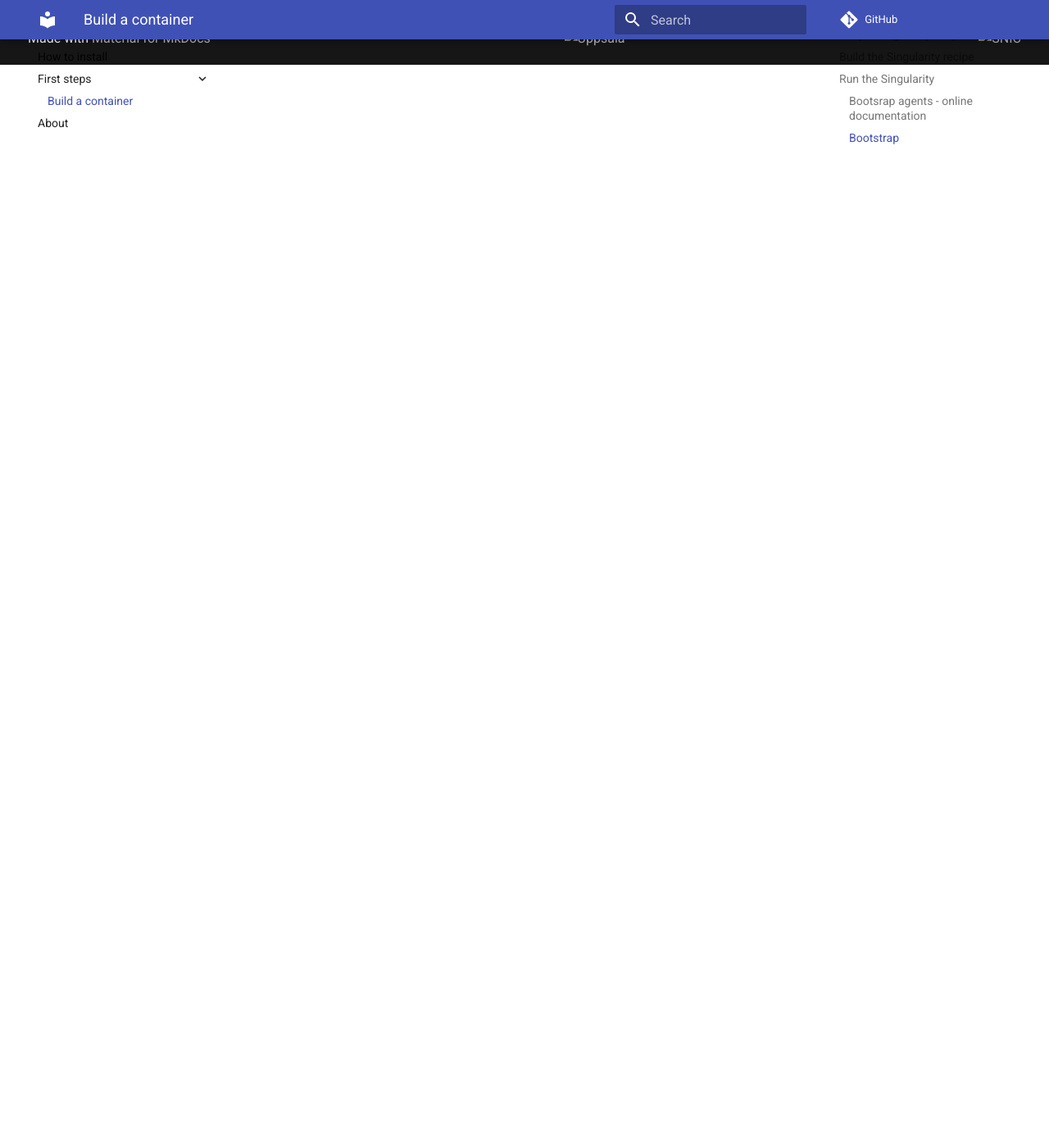
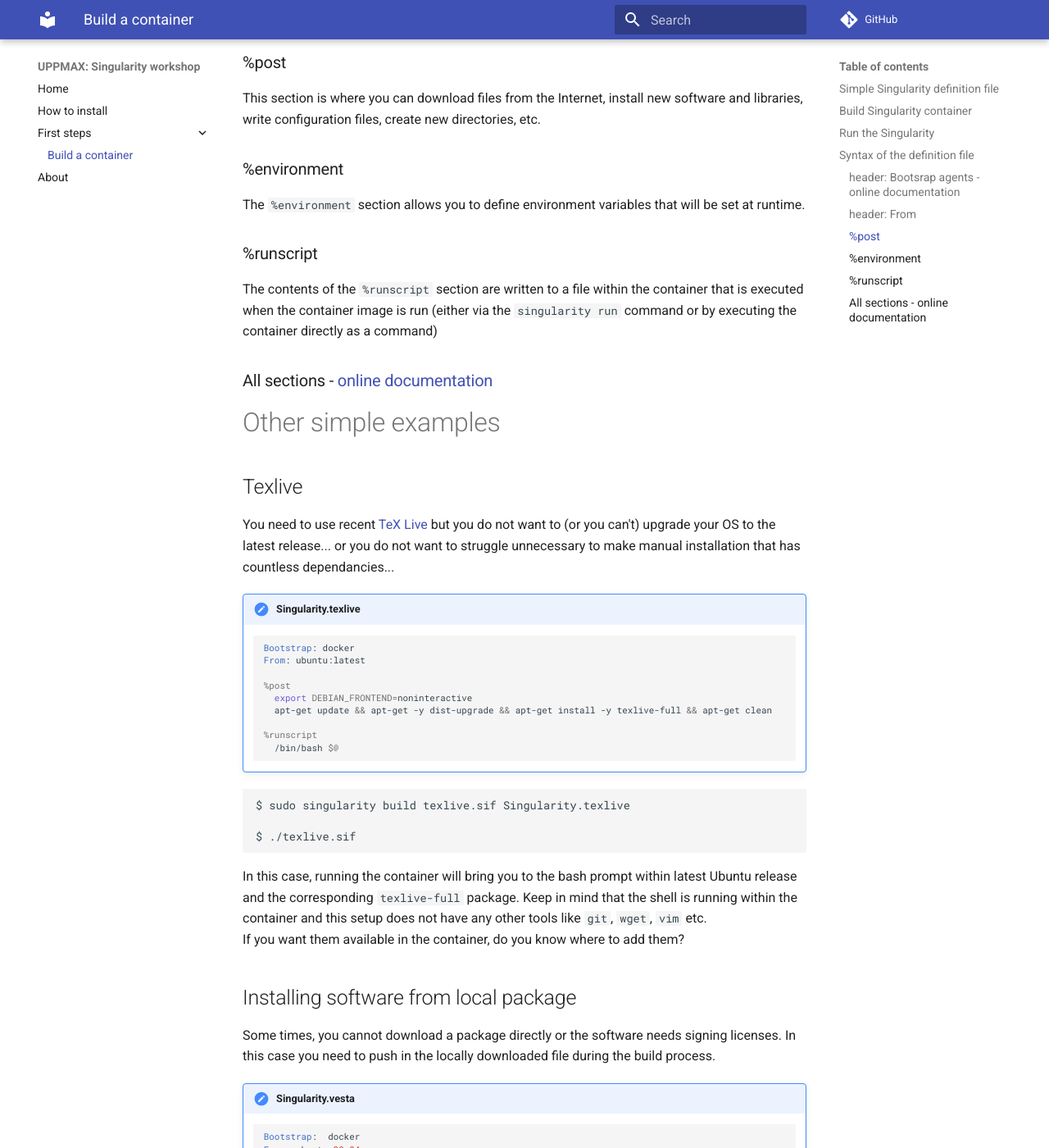
Before and after one commit to pmitev/UPPMAX-Singularity-workshop, an MkDocs documentation site: the page built from docs/build_container.md, in a window 1280 px wide and 1400 px high, scrolled down 1870 px. Shown: the whole window at 82% size. Built offline with MkDocs 1.6.1 and Material for MkDocs 9.7.7, drawn with Linux system fonts in a browser that asks for light colours; comment, search, counter and statistics services are not loaded; before the commit the page ends 1949 px from its top, so only the background shows below that; some of the changed text lies outside the part shown.

Commit message:
build_container

````diff
--- a/docs/build_container.md
+++ b/docs/build_container.md
@@ -1,6 +1,8 @@
 # Building your first container
 
-## Simple Singularity recipe
+In this simple example we will build Singularity container that will run the following programs `fortune | cowsay | lolcat` by installing all necessary libraries and packages withing Ubuntu 16.04 Linux distribution setup.
+
+## Simple Singularity definition file
 
 !!! note "Singularity.lolcow"
     ``` singularity
@@ -19,7 +21,7 @@
       fortune | cowsay | lolcat
     ```
 
-## Build the Singularity recipe
+## Build Singularity container
 
 ``` bash
 $ sudo singularity build lolcow.sif Singularity.lolcow
@@ -58,24 +60,84 @@
                 ||     ||
 
 ```
+**-=>>> Done <<<=-**
 
-### Bootsrap agents - [online documentation](https://sylabs.io/guides/3.7/user-guide/definition_files.html#preferred-bootstrap-agents)
+
+## Syntax of the definition file
+
+### _header_: Bootsrap agents - [online documentation](https://sylabs.io/guides/3.7/user-guide/definition_files.html#preferred-bootstrap-agents)
 - `library` - images hosted on the [Container Library](https://cloud.sylabs.io/library)
 - `docker` - images hosted on [Docker Hub](https://hub.docker.com/)
 - `shub` - images hosted on [Singularity Hub](https://singularityhub.com/)
 - ...
 - Other: `localimage`, `yum`, `debootstrap`, `oci`, `oci-archive`, `docker-daemon`, `docker-archive`, `arch`, `busybox`, `zypper`
 
+### _header_: From
+Depending on the value assigned to `Bootstrap`, other keywords may also be valid in the header. For example, when using the `library` bootstrap agent, the `From` keyword becomes valid.
 
+### %post
+This section is where you can download files from the Internet, install new software and libraries, write configuration files, create new directories, etc.
 
+### %environment
+The `%environment` section allows you to define environment variables that will be set at runtime.
 
+### %runscript
+The contents of the `%runscript` section are written to a file within the container that is executed when the container image is run (either via the `singularity run` command or by executing the container directly as a command)
 
-### Bootstrap
-- **library://** to build from the [Container Library](https://cloud.sylabs.io/library)
-` library://sylabs-jms/testing/lolcow`
-- **docker://** to build from [Docker Hub](https://hub.docker.com/)
-` docker://godlovedc/lolcow`
-- **shub://** to build from [Singularity Hub](https://singularityhub.com/)
-- path to a existing container on your local machine
-- path to a directory to build from a sandbox
-- path to a Singularity definition file
+### All sections - [online documentation](https://sylabs.io/guides/3.7/user-guide/definition_files.html#sections)
+
+# Other simple examples
+
+## Texlive
+You need to use recent [TeX Live](https://www.tug.org/texlive/) but you do not want to (or you can't) upgrade your OS to the latest release... or you do not want to struggle unnecessary to make manual installation that has countless dependancies...
+
+!!! note "Singularity.texlive"
+    ``` singularity
+    Bootstrap: docker
+    From: ubuntu:latest
+
+    %post
+      export DEBIAN_FRONTEND=noninteractive
+      apt-get update && apt-get -y dist-upgrade && apt-get install -y texlive-full && apt-get clean
+
+    %runscript
+      /bin/bash $@
+    ```
+
+``` bash
+$ sudo singularity build texlive.sif Singularity.texlive
+
+$ ./texlive.sif
+```
+In this case, running the container will bring you to the bash prompt within latest Ubuntu release and the corresponding `texlive-full` package. Keep in mind that the shell is running within the container and this setup does not have any other tools like `git`, `wget`, `vim` etc.
+If you want them available in the container, do you know where to add them?
+
+## Installing software from local package
+Some times, you cannot download a package directly or the software needs signing licenses. In this case you need to push in the locally downloaded file during the build process.
+
+!!! note "Singularity.vesta"
+    ``` singularity
+    Bootstrap:  docker
+    From: ubuntu:20.04
+
+    %files
+      VESTA-gtk3.tar.bz2 /
+
+    %post
+      export DEBIAN_FRONTEND=noninteractive
+
+      apt-get update && apt-get -y dist-upgrade && \
+      apt-get install -y libxmu6 libxss1 libxft2 libquadmath0 libpng16-16 bzip2 libgl1-mesa-glx \
+      libglu1-mesa libglib2.0-0 libgtk-3-0 libgtk-3-dev libgomp1 && \
+      apt-get clean
+
+      cd /
+      tar -C /usr/local -xvf /VESTA-gtk3.tar.bz2 && rm /VESTA-gtk3.tar.bz2
+
+    %runscript
+      /usr/local/VESTA-gtk3/VESTA $@
+    ```
+
+Note the `%files` section. The line bellow will copy
+`VESTA-gtk3.tar.bz2` from the current directory to the root folder
+`\ ` in the Singularity container.
````
